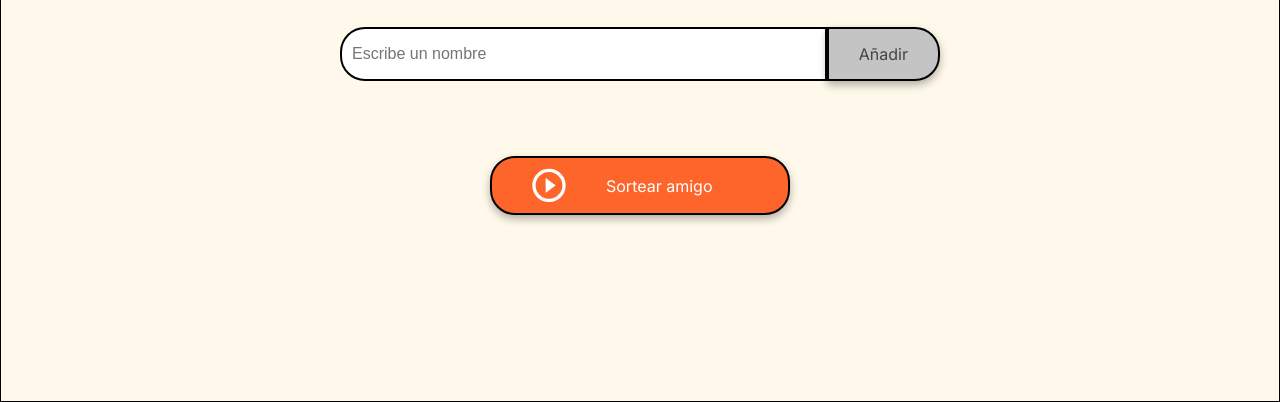
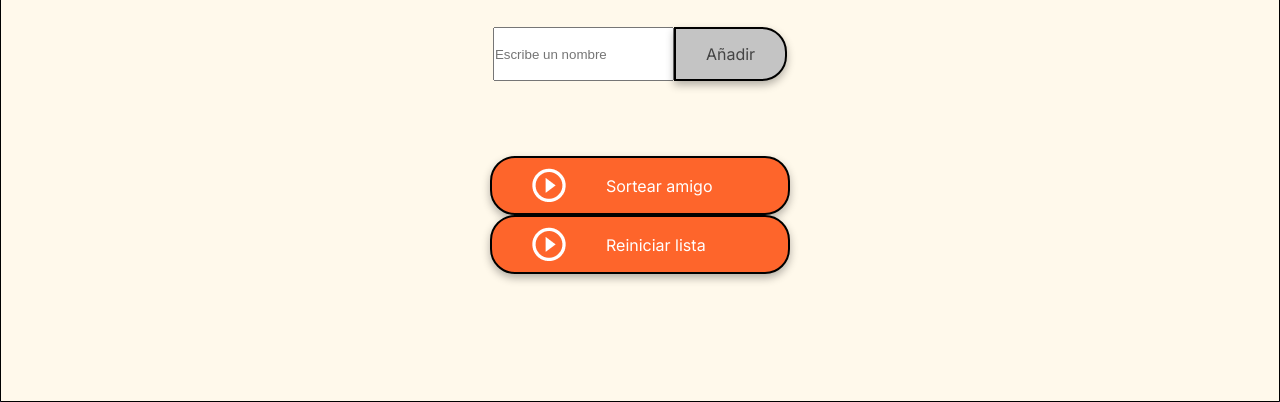
Before and after one commit to karlavizcarram/challenge-entregable, a plain HTML site: page index.html in a window 1280 px wide. Shown: the part 398-800 px from the top of the page. Drawn offline with Linux system fonts and the light colour scheme.

Commit message:
Se adapta index.html para recibir las funciones generadas en app.js y se cambia color a resultado en style.css

```diff
--- a/index.html
+++ b/index.html
@@ -18,13 +18,14 @@
         </header>
 
         <section class="input-section">
-            <h2 class="section-title">Digite el nombre de sus amigos</h2>
+            <h2 class="section-title">Digite el nombre  de sus amigos</h2>
+            <!-- Llamamos 2 funciones para agregar el amigo a la lista y actualizar la lista visualmente -->
             <div class="input-wrapper">
-                <input type="text" id="amigo" class="input-name" placeholder="Escribe un nombre">
-                <button class="button-add" onclick="agregarAmigo()">Añadir</button>
+                <input type="text" id="amigo" class="input-amigo" placeholder="Escribe un nombre">
+                <button class="button-add" onclick="agregarAmigo(); actualizarLista();">Añadir</button>
             </div>
 
-            <ul id="listaAmigos" class="name-list" aria-labelledby="listaAmigos" role="list"></ul>
+            <ul id="lista-amigos" class="name-list" aria-labelledby="lista" role="list"></ul>
             <ul id="resultado" class="result-list" aria-live="polite"></ul>
 
             <div class="button-container">
@@ -33,6 +34,12 @@
                     Sortear amigo
                 </button>
             </div>
+            <div class="button-container">
+                <button class="button-draw" onclick="reiniciarLista()" aria-label="Reiniciar lista">
+                    <img src="assets/play_circle_outline.png" alt="Ícono para reiniciar">
+                    Reiniciar lista
+                </button>
+            </div>
         </section>
     </main>
 
--- a/style.css
+++ b/style.css
@@ -136,7 +136,7 @@ ul {
 
 .result-list {
     margin-top: 15px;
-    color: #05DF05;
+    color: #0522df;
     font-size: 22px;
     font-weight: bold;
     text-align: center;
```
